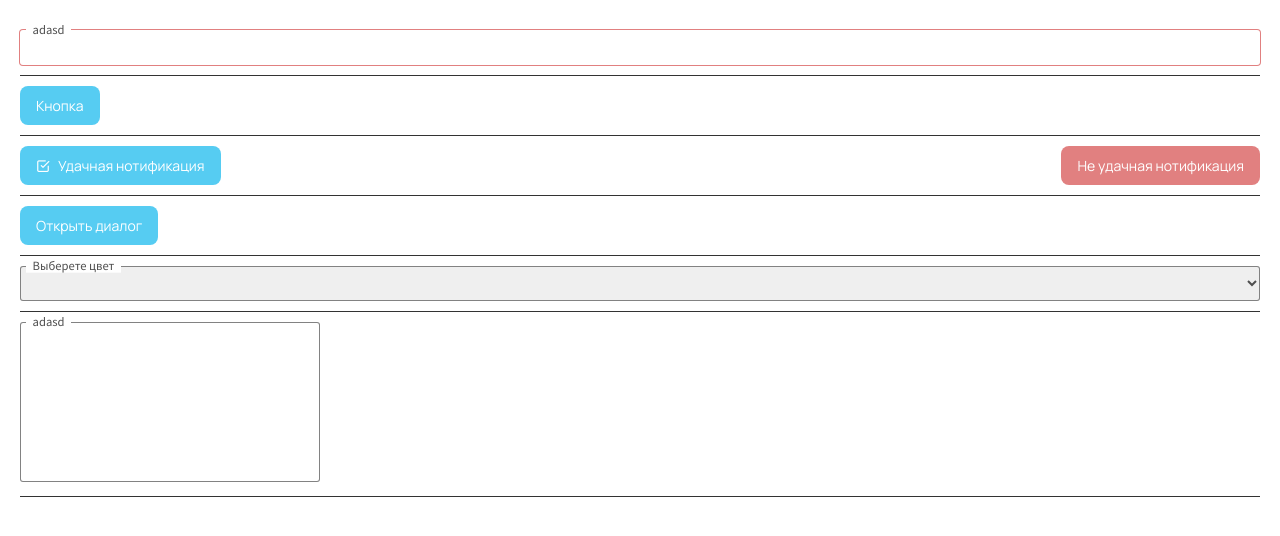
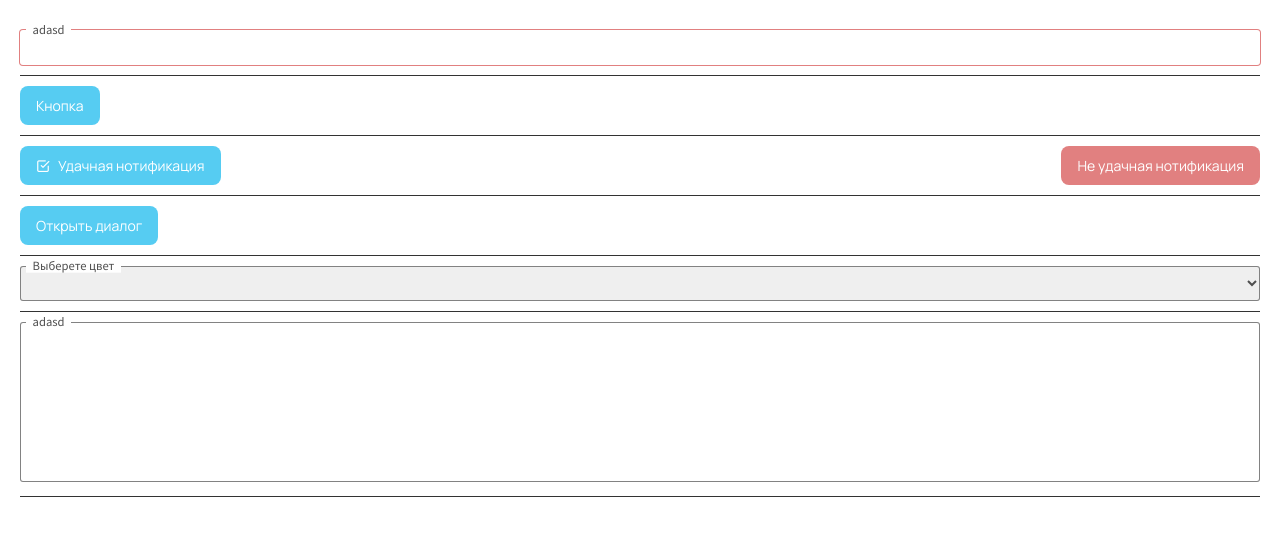
Before and after one commit to yuvmironov/yuv-components, a Vue app: page / in a window 1280 px wide. Shown: the top 536 px of the page. Built offline with nearby package versions, Linux system fonts and the light colour scheme.

Commit message:
Fix styles textarea

```diff
--- a/package.json
+++ b/package.json
@@ -1,6 +1,6 @@
 {
   "name": "yuv-components",
-  "version": "0.0.18",
+  "version": "0.0.19",
   "scripts": {
     "serve": "vue-cli-service serve",
     "build": "vue-cli-service build",
--- a/src/components/yuv-textarea.vue
+++ b/src/components/yuv-textarea.vue
@@ -76,7 +76,7 @@ export default {
     padding 4px
     position relative
     font-size var(--base--size)
-    width 300px
+    width 100%
     height 160px
     color var(--black-default)
     outline none
```
